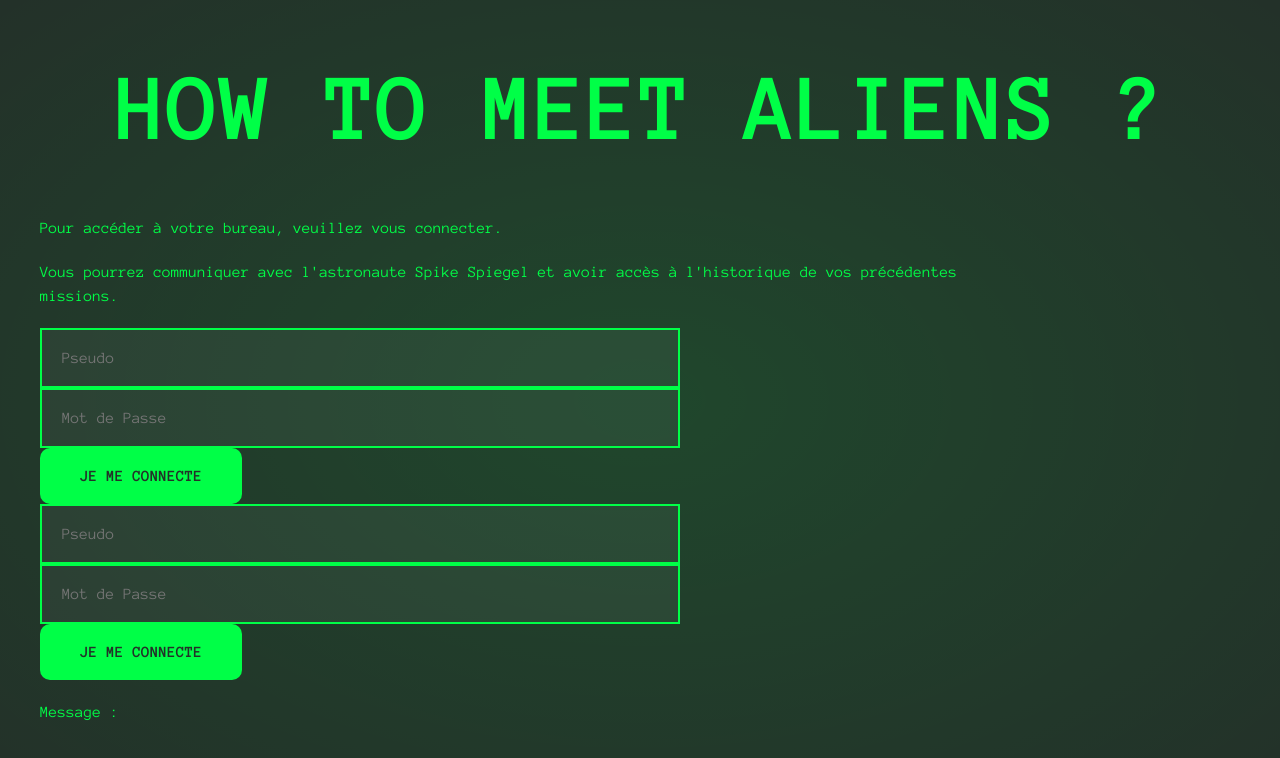
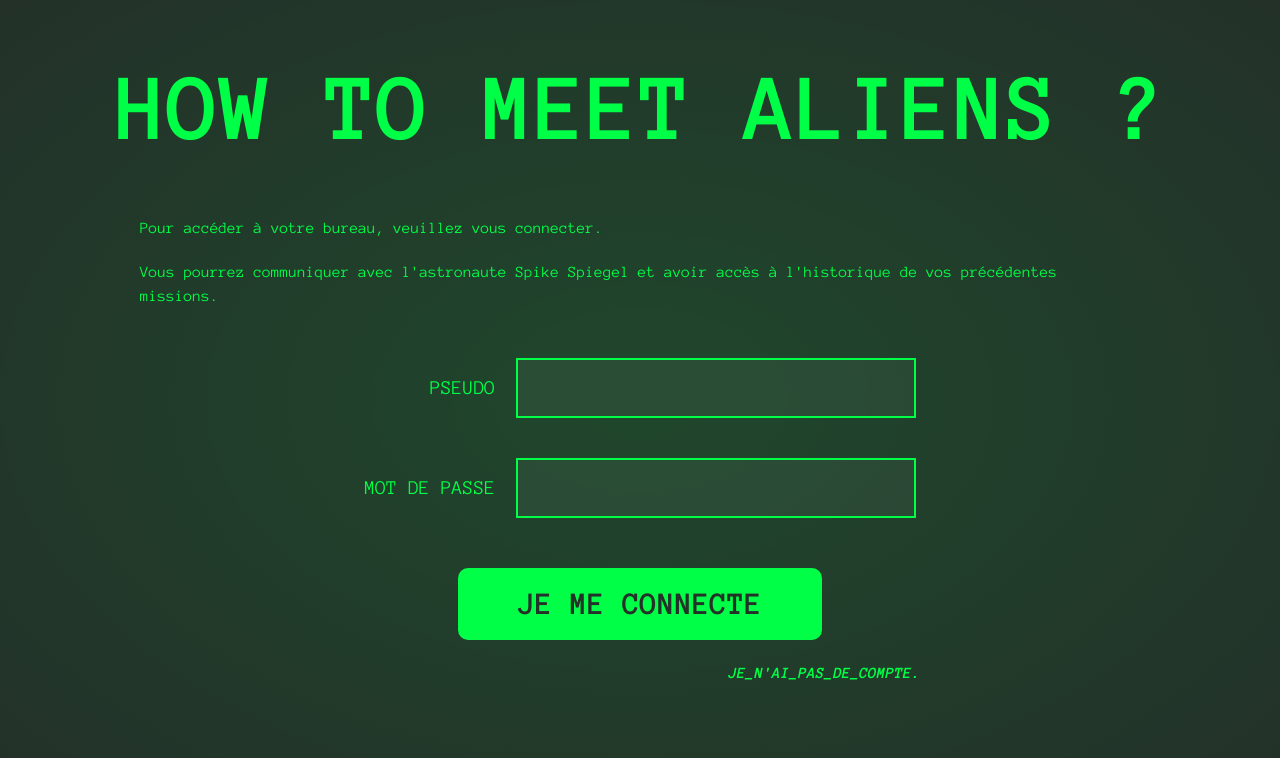
Before and after one commit to Aurelie-Runser/How-To-Meet-Aliens, a Nuxt app: page /login in a window 1280 px wide. Shown: the top 758 px of the page. Built offline with nearby package versions, Linux system fonts and the light colour scheme; no server answers.

Commit message:
mise en page de la page de login

```diff
--- a/layouts/intro.vue
+++ b/layouts/intro.vue
@@ -1,8 +1,8 @@
 <template>
     <main class="layout_intro">
-        <body class="layout_intro__main">
+        <div class="layout_intro__main">
             <slot/>
-        </body>
+        </div>
     </main>
 </template>
 
--- a/pages/index.vue
+++ b/pages/index.vue
@@ -2,14 +2,11 @@
     <div class="global-ecran">
         <NuxtLayout name="intro" class="index">
 
-
-
-            <h1 class="index__h1">PREMIER TEXTE</h1>
-            <h1 class="index__h1">SECONDE TEXTE</h1>
+            <h1 class="index__h1">How to meet aliens ?</h1>
 
             <div class="index__textes">
                 <section class="index__section">
-                    <h2 class="global-titre_texte index__texte-title">Situation actuelle :</h2>
+                    <h2 class="global-titre_texte index__texte-title">Situation actuelle</h2>
                     <p class="index__texte-info">l'astronaute Spike Spiegel vient d'arriver sur la planète VMK_0324. Il est le seul survivant de son équipage.</p>
                 </section>
 
@@ -85,5 +82,4 @@
 </style>
 
 <script setup>
-
 </script>
--- a/pages/login.vue
+++ b/pages/login.vue
@@ -3,23 +3,44 @@
         <NuxtLayout name="intro" class="login">
             <h1 class="login__h1">How to meet aliens ?</h1>
 
-            <div class="login__textes">
-                <p>Pour accéder à votre bureau, veuillez vous connecter.</p>
-                <p>Vous pourrez communiquer avec l'astronaute Spike Spiegel et avoir accès à l'historique de vos précédentes missions.</p>
+            <div class="login__content">
+                <div class="login__content--textes">
+                    <p>Pour accéder à votre bureau, veuillez vous connecter.</p>
+                    <p>Vous pourrez communiquer avec l'astronaute Spike Spiegel et avoir accès à l'historique de vos précédentes missions.</p>
+                    <p class="global-error" v-if="message">Message : {{ message }}</p>
+                </div>
 
-                <form class="login__form" @submit.prevent="connexion" method="post">
-                    <input type="text" name="pesudo" id="pesudo" required placeholder="Pseudo" v-model="userCo.pseudo">
-                    <input type="text" name="mdp" id="mdp" required placeholder="Mot de Passe" v-model="userCo.mdp">
+                <form class="login__form" @submit.prevent="connexion" method="post" v-if="connex">
+                    <div class="login__form--input">
+                        <label for="pseudo">Pseudo</label>
+                        <input type="text" name="pesudo" id="pesudo" required v-model="userCo.pseudo">
+                    </div>
+
+                    <div class="login__form--input">
+                        <label for="mdp">Mot de Passe</label>
+                        <input type="text" name="mdp" id="mdp" required v-model="userCo.mdp">
+                    </div>
+
                     <input class="login__form--bouton" type="submit" value="Je me connecte">
+
+                    <myButton type="t_link" size="small" @click="connex = false">Je_n'ai_pas_de_compte.</myButton>
                 </form>
 
-                <form class="login__form" @submit.prevent="inscription" method="post">
-                    <input type="text" name="pesudo" id="pesudo" required placeholder="Pseudo" v-model="userNew.pseudo">
-                    <input type="text" name="mdp" id="mdp" required placeholder="Mot de Passe" v-model="userNew.mdp">
-                    <input class="login__form--bouton" type="submit" value="Je me connecte">
+                <form class="login__form" @submit.prevent="inscription" method="post" v-if="!connex">
+                    <div class="login__form--input">
+                        <label for="pseudo">Pseudo</label>
+                        <input type="text" name="pesudo" id="pesudo" required v-model="userNew.pseudo">
+                    </div>
+
+                    <div class="login__form--input">
+                        <label for="mdp">Mot de Passe</label>
+                        <input type="text" name="mdp" id="mdp" required v-model="userNew.mdp">
+                    </div>
+
+                    <input class="login__form--bouton" type="submit" value="Je m'inscris">
+
+                    <myButton type="t_link" size="small" @click="connex = true">J'ai_un_compte.</myButton>
                 </form>
-
-                <p>Message : {{ message }}</p>
             </div>
         </NuxtLayout>
     </div>
@@ -27,9 +48,9 @@
 
 <style lang="scss">
 .login{
-    &__textes{
+    &__content{
         width: fit-content;
-        margin: auto
+        margin: auto;
     }
 
     &__h1{
@@ -38,9 +59,50 @@
     }
 
     &__form{
+        width: fit-content;
+        margin: auto;
+        display: flex;
+        flex-direction: column;
+        align-items: flex-end;
+        gap: $ph-m-md;
+
+        &--input{
+            margin: $ph-m-sm;
+            display: flex;
+            align-items: center;
+            justify-content: flex-end;
+            flex-wrap: wrap;
+            gap: $ph-m-sm;
+
+            input{
+                max-width: 400px
+            }
+        }
 
         &--bouton{
             @include my_button;
+            padding: $ph-m-md $ph-m-lg;
+            font-size: $ph-f-xl;
+            display: block;
+            margin: auto;
+            margin-top: $ph-m-md;
+        }
+    }
+
+    @include medium{
+
+        &__form{
+            margin-top: $pc-m-md;
+
+            &--input{
+                gap: $pc-m-sm;
+            }
+
+            &--bouton{
+                margin-top: $pc-m-sm;
+                padding: $pc-m-sm $pc-m-lg;
+                font-size: $pc-f-xl;
+            }
         }
     }
 }
@@ -49,6 +111,8 @@
 <script setup>
 import {API} from '@/utils/axios'
 const store = useGlobalStore()
+
+const connex = ref(true)
 
 const router = useRouter()
 const userNew = ref({})
@@ -60,7 +124,7 @@ const inscription = async () => {
         const response = await API.post(`/user/add`, userNew.value);
 
         if(response.data.message == "deja inscrit"){
-            message.value = "Ce pseudo est déjà enregistré dans la base de données."
+            message.value = "Ce pseudo est déjà enregistré dans la base de données. Choisissez-en un autre."
         } else {
             const { token } = response.data
             store.setToken(token)
@@ -78,9 +142,9 @@ const connexion = async () => {
         const response = await API.post(`/login`, userCo.value)
 
         if(response.data.message == "pas inscrit"){
-            message.value = "Ce pseudo n'est pas enregistré dans la base de données."
+            message.value = "Ce pseudo n'est pas enregistré dans la base de données"
         } else if(response.data.message == "mauvais mdp"){
-            message.value = "Mauvais mot de passe"
+            message.value = "Mauvais mot de passe."
         } else {
             const { token } = response.data
             store.setToken(token)
```
